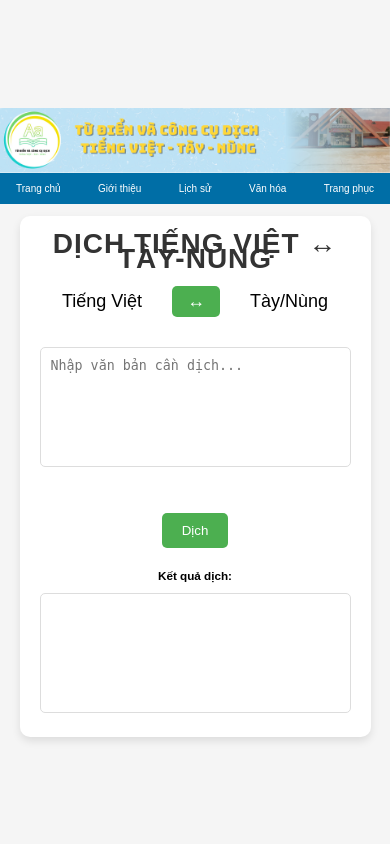
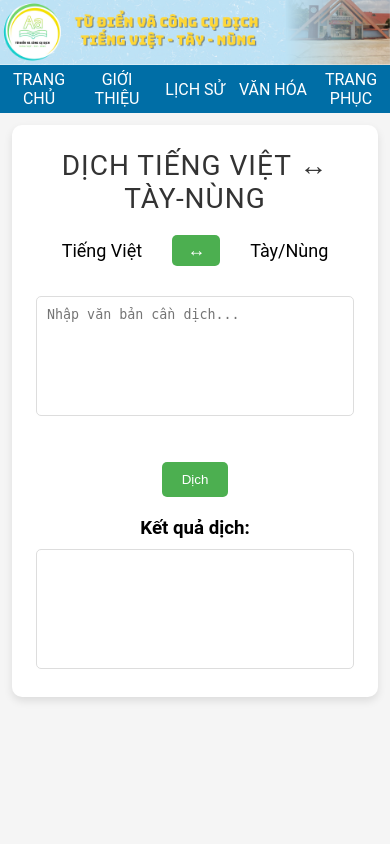
Before and after one commit to Gnauqoa/vi-to-taynung, a Flask app: page / in a window 390 px wide. Run offline with Flask 3, Linux system fonts and the light colour scheme.

Commit message:
Add responsive.

```diff
--- a/static/css/style1.css
+++ b/static/css/style1.css
@@ -7,10 +7,7 @@
 html {
   font-family: Arial, Helvetica, sans-serif;
   scroll-behavior: smooth;
-  font-size: 62.5%;
-  line-height: 1.5rem;
   font-family: "Roboto", sans-serif;
-  box-sizing: border-box;
 }
 @font-face {
   font-family: "HongHaHep";
@@ -24,6 +21,9 @@ html {
 .header {
   display: flex;
   flex-direction: column;
+  margin-left: 12%;
+  margin-right: 12%;
+  overflow: hidden;
 }
 .nav {
   display: flex;
@@ -33,64 +33,52 @@ html {
   background: #006ea6;
 }
 
-.nav,
-.nav > p > a {
+.nav > a {
+  width: 100%;
+  height: 48px;
+  display: flex;
+  text-decoration: none;
+  text-transform: uppercase;
+}
+.nav > a > p {
+  width: 100%;
+  height: 100%;
   color: #fff;
-  text-decoration: none;
-  padding: 8px;
+  text-align: center;
+  justify-content: center;
+  align-items: center;
+  display: flex;
+  flex-direction: column;
 }
-
-#header .moblie-menu-btn {
-  position: absolute;
-  top: 0px;
-  right: 0px;
-  display: none;
-}
-#header .moblie-menu-btn,
-#header .search-btn {
-  float: right;
-  /* kéo sang phải */
-  padding: 0 16px;
-}
-#header .moblie-menu-btn:hover {
+.nav > a:hover,
+.nav > a > p:hover {
   color: #000;
   background-color: #ccc;
 }
-#header .moblie-menu-btn:hover .menu-icon {
-  color: #000;
-}
-#header .search-btn:hover {
-  background-color: #f44336;
-  cursor: pointer;
-}
-#header .menu-icon,
-#header .search-icon {
-  color: #ffff;
-  font-size: 20px;
-  line-height: 46px;
-}
+
 body {
-  font-family: Arial, sans-serif;
   background-color: #f5f5f5;
-  margin: 0;
-  padding: 0;
-  display: flex;
-  flex-direction: column;
-  justify-content: center;
-  align-items: center;
   min-height: 100vh;
 }
 .container {
-  margin-top: 12px;
+  display: flex;
+  flex-direction: column;
+  align-items: center;
+  justify-content: center;
+  padding-left: 12px;
+  padding-right: 12px;
+}
+.modal {
+  margin: 12px;
   background: #ffffff;
   border-radius: 10px;
   box-shadow: 0 4px 8px rgba(0, 0, 0, 0.1);
-  padding: 30px;
+  padding: 24px;
+  text-align: center;
   width: 50%;
-  text-align: center;
 }
 
-h1 {
+.title {
   font-size: 28px;
   margin-bottom: 20px;
   color: #333;
@@ -198,22 +186,17 @@ button#translate-button:active {
   background-color: #eaeaea;
 }
 
-/* Cải thiện header */
-.header .grid {
-  text-align: center;
-}
-
-.header .grid h2 {
-  color: white;
-  font-size: 24px;
-  padding: 20px 0;
-}
-
 /* Responsive Design */
 @media (max-width: 768px) {
-  .container {
-    width: 90%;
-    padding: 20px;
+  .header {
+    display: flex;
+    flex-direction: column;
+    margin-left: 0%;
+    margin-right: 0%;
+    overflow: hidden;
+  }
+  .modal {
+    width: 100%;
   }
   textarea {
     height: 120px;
--- a/templates/index.html
+++ b/templates/index.html
@@ -13,16 +13,27 @@
   <header class="header">
     <img class="background" src="/static/imgs/T.png" />
     <div class="nav">
-      <p><a href="#">Trang chủ</a></p>
-      <p><a href="#band">Giới thiệu</a></p>
-      <p><a href="#tour">Lịch sử</a></p>
-      <p><a href="#contact">Văn hóa</a></p>
-      <p><a href="#more">Trang phục</a></p>
+      <a href="#">
+        <p>Trang chủ</p>
+      </a>
+      <a href="#band">
+        <p>Giới thiệu</p>
+      </a>
+      <a href="#tour">
+        <p>Lịch sử</p>
+      </a>
+      <a href="#contact">
+        <p>Văn hóa</p>
+      </a>
+      <a href="#more" ƒ>
+        <p>Trang phục</p>
+      </a>
     </div>
   </header>
+  <div class="container">
 
-  <div class="container">
-    <h1>Dịch Tiếng Việt ↔ Tày-Nùng</h1>
+    <div class="modal">
+      <p class="title">Dịch Tiếng Việt ↔ Tày-Nùng</p>
 
       <div class="language-toggle">
         <span id="language-from">Tiếng Việt</span>
@@ -42,6 +53,8 @@
         <textarea id="result" readonly></textarea>
       </div>
     </div>
+  </div>
+
 
   <script>
     $(document).ready(function () {
```
Lines whose indentation alone changed are shown as unchanged.
